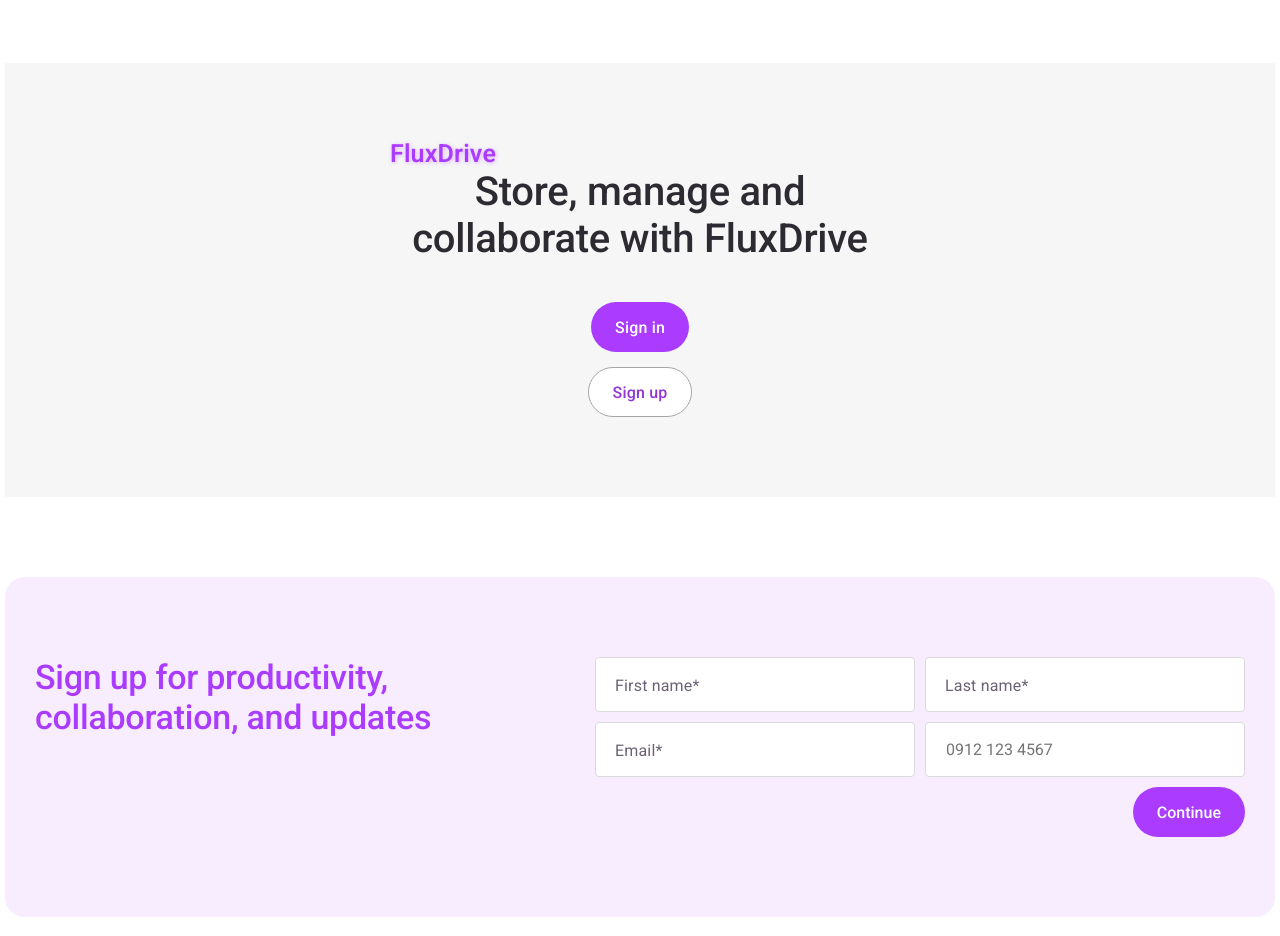
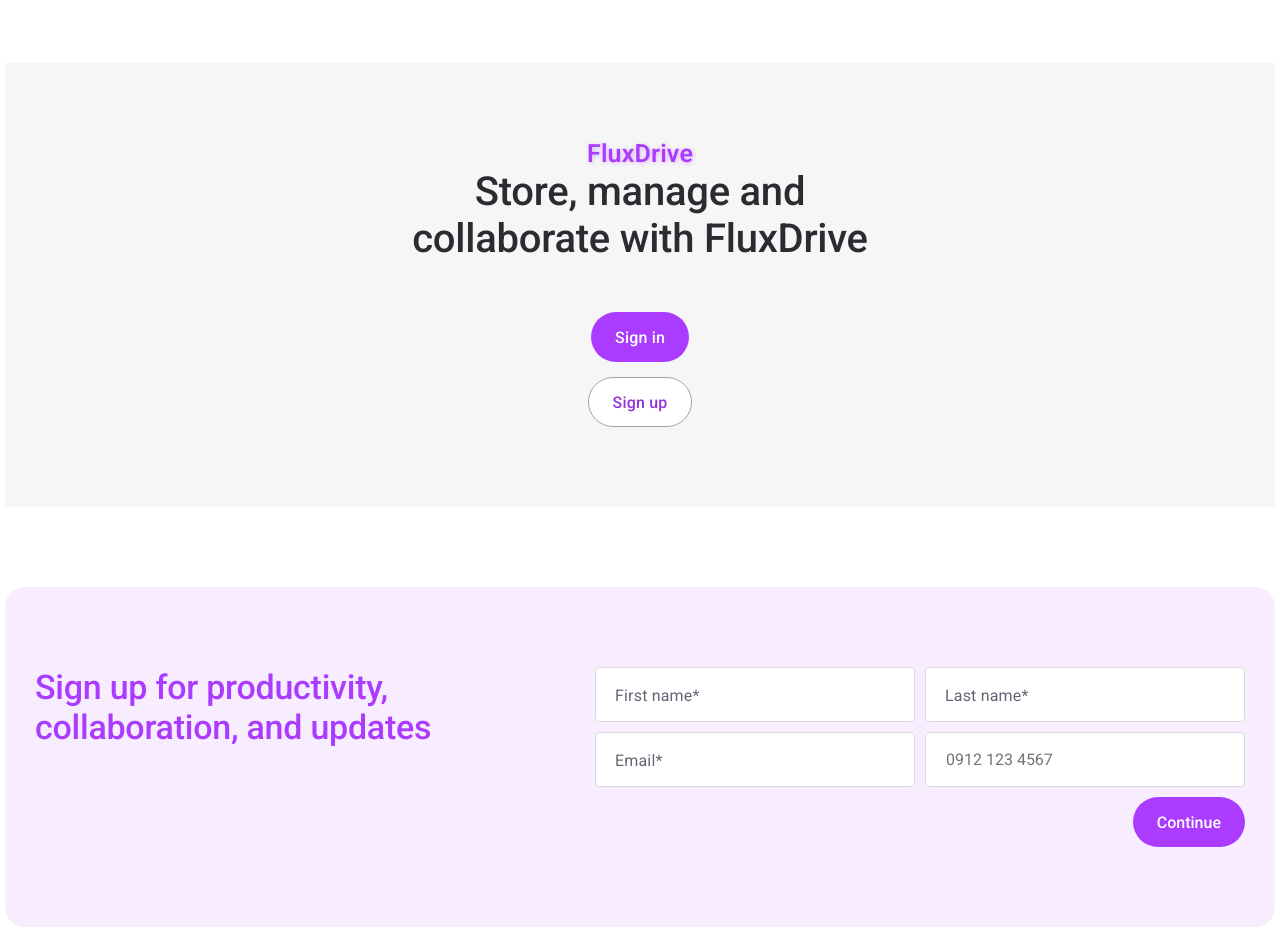
Before and after one commit to AJ-Tan/FluxDrive, a React (Vite) app in the folder fluxdrive/: page /#/#home in a window 1280 px wide. Shown: the part 3540-4476 px from the top of the page. Built offline with nearby package versions, Linux system fonts and the light colour scheme; a web font is replaced by a local one.

Commit message:
fix: correct navigation path in SharePageTable component

```diff
--- a/fluxdrive/src/pages/LandingPage/sections/AccountSection/accountSection.css
+++ b/fluxdrive/src/pages/LandingPage/sections/AccountSection/accountSection.css
@@ -4,6 +4,9 @@
   text-wrap: balance;
   text-align: center;
   .content {
+    display: flex;
+    flex-direction: column;
+    align-items: center;
     max-width: 25rem;
     margin-inline: auto;
   }
--- a/fluxdrive/src/pages/SharePage/components/Table/SharePageTable.tsx
+++ b/fluxdrive/src/pages/SharePage/components/Table/SharePageTable.tsx
@@ -31,7 +31,7 @@ function SharePageTable({ tableData }: { tableData: AllContentItemType[] }) {
     }));
   };
   const openFolder = (id: string) => {
-    navigate(`/shared/${shareid}/${id}`);
+    navigate(`/share/${shareid}/${id}`);
   };
   const openFile = (url: string) => {
     window.open(url, "_blank", "noopener,noreferrer");
```
